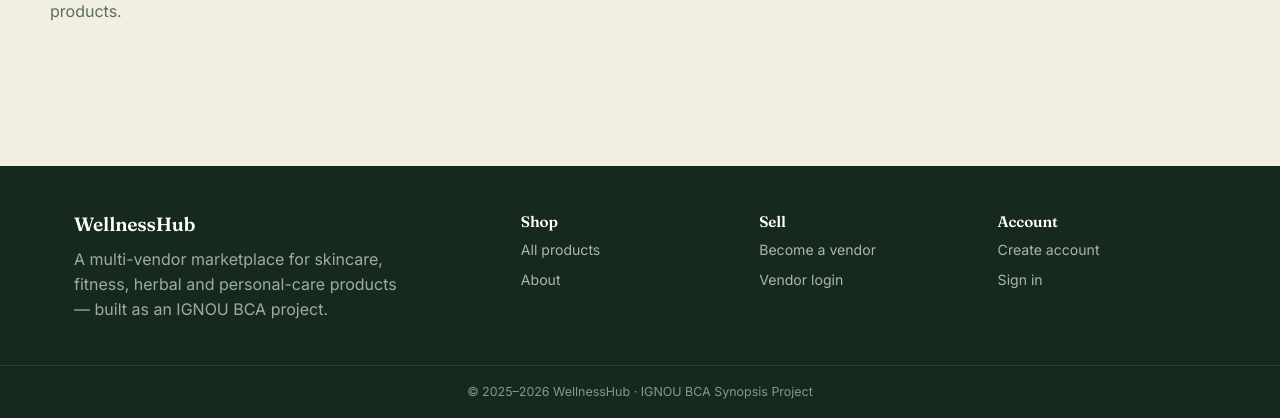
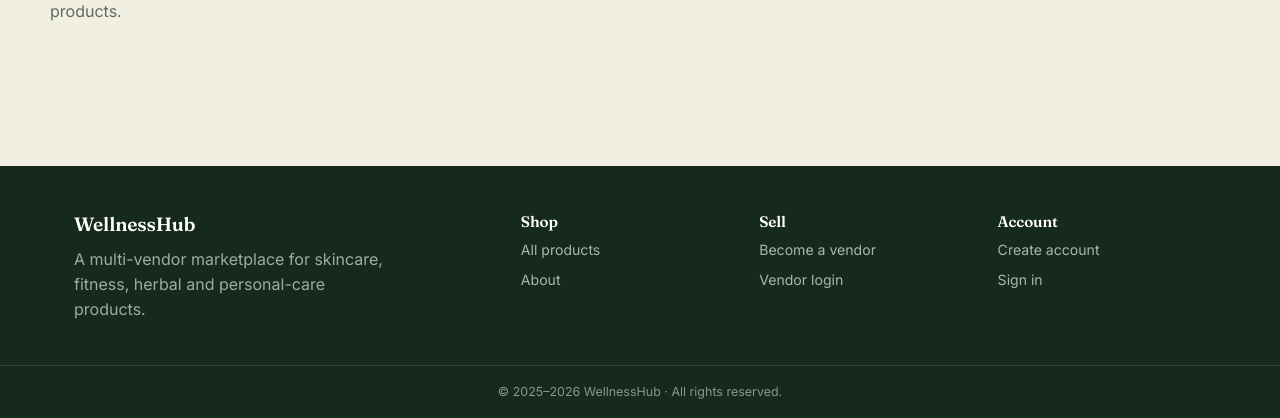
Before and after one commit to AnuvindMokeri/WellnessHub, a Django app: page /about/ in a window 1280 px wide. Shown: the part 497-915 px from the top of the page. Run offline with Django 4.2, Linux system fonts and the light colour scheme.

Commit message:
Update base.html

```diff
--- a/wellnesshub/core/templates/core/base.html
+++ b/wellnesshub/core/templates/core/base.html
@@ -60,7 +60,7 @@
   <div class="footer-inner">
     <div>
       <h4 style="font-family:var(--font-display);font-size:1.2rem;">WellnessHub</h4>
-      <p style="color:rgba(255,255,255,0.6);max-width:32ch;">A multi-vendor marketplace for skincare, fitness, herbal and personal-care products — built as an IGNOU BCA project.</p>
+      <p style="color:rgba(255,255,255,0.6);max-width:32ch;">A multi-vendor marketplace for skincare, fitness, herbal and personal-care products.</p>
     </div>
     <div>
       <h4>Shop</h4>
@@ -78,7 +78,7 @@
       <a href="{% url 'login' %}">Sign in</a>
     </div>
   </div>
-  <div class="footer-bottom">© 2025–2026 WellnessHub · IGNOU BCA Synopsis Project</div>
+  <div class="footer-bottom">© 2025–2026 WellnessHub · All rights reserved.</div>
 </footer>
 
 </body>
```
